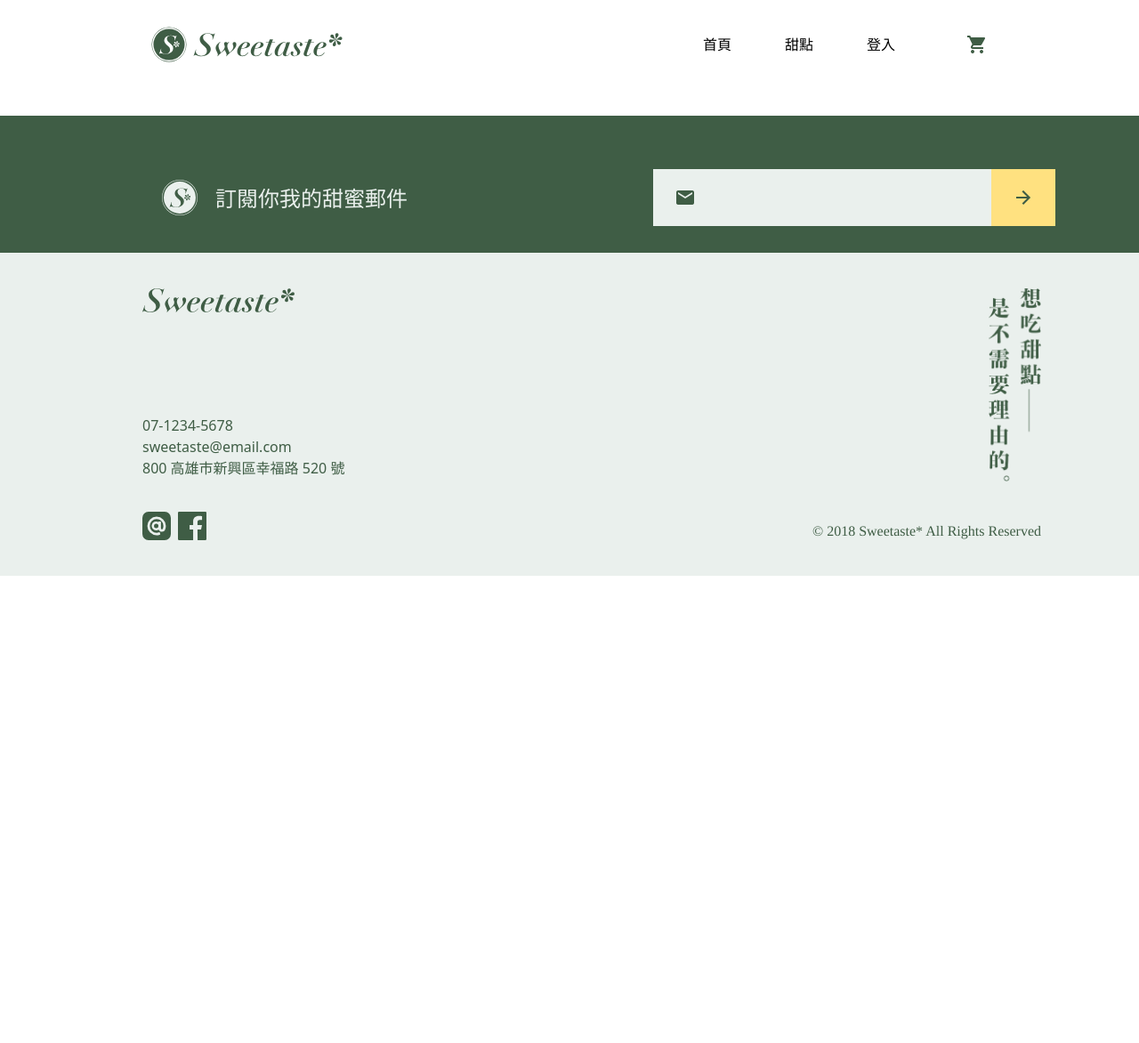
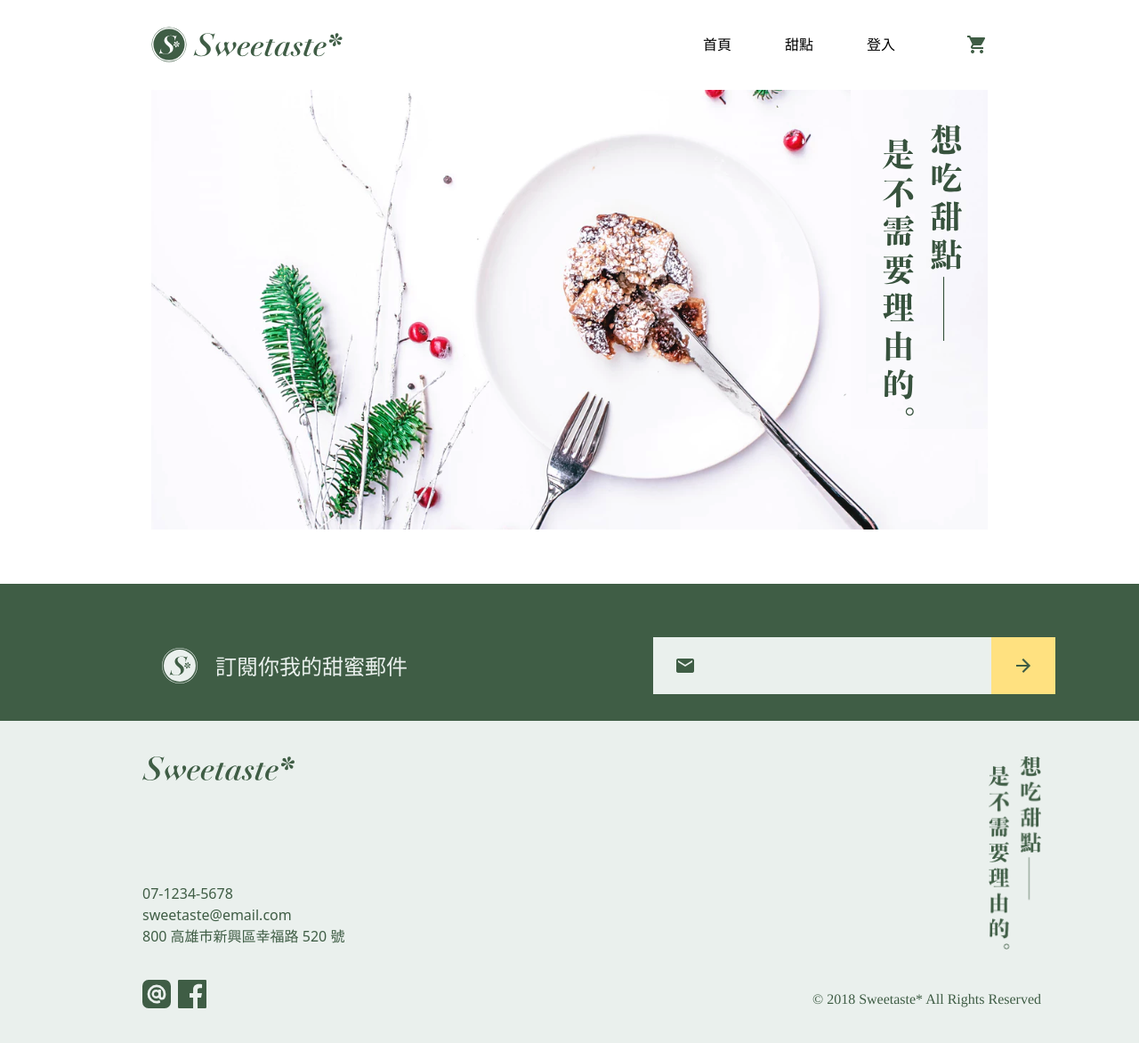
Before and after one commit to Danny-1211/SupaSweet, a React (Vite) app: page /products in a window 1280 px wide. Shown: the whole page at 89% size. Before the commit the page ends 800 px from the top, so only its background shows below. Built offline with nearby package versions, Linux system fonts and the light colour scheme; no server answers; the database is empty.

Commit message:
add rules

```diff
--- a/src/components/Footer.jsx
+++ b/src/components/Footer.jsx
@@ -8,7 +8,7 @@ import footerSlogan from '../assets/images/wantToEat.png';
 export function Footer() {
     return (
         <>
-            <div className="bg-[#EAF0ED]">
+            <footer className="bg-[#EAF0ED]">
                 <div className="footer-sub w-full flex flex-col justify-center items-center bg-[#3F5D45] mt-[30px] lg:max-w-[100%]">
                     <div className="sub-mail w-full flex flex-col justify-center items-center bg-[#3F5D45] mt-[30px] px-[30px] py-[30px] gap-[33px]
             lg:flex-row  lg:gap-[60px]">
@@ -32,7 +32,7 @@ export function Footer() {
                 <div className="footer-intro w-full  flex flex-col justify-between items-start px-[30px] py-[40px] gap-[23px]
                 lg:max-w[1024px] lg:pl-[160px] lg:flex-row lg:justify-center lg:items-center lg:gap-0">
                     <div className="footer-left w-full flex flex-col justify-start items-start gap-[40px]
-                    lg:gap-[115px] ">
+                    lg:gap-[115px]  ">
                         <div className="left-log">
                             <img className="object-cover w-[171px]" src={logoType} alt="logoType" />
                         </div>
@@ -59,7 +59,7 @@ export function Footer() {
                         </div>
                     </div>
                 </div>
-            </div>
+            </footer>
         </>
     )
 }
--- /dev/null
+++ b/src/constant/rule.js
@@ -0,0 +1,9 @@
+// 將規則都放在這邊
+
+// 目錄種類跟顯示標籤
+export const CATEGORY = {
+    ALL: {value:'all', label:'所有甜點'},
+    NEW: {value:'new', label: '新品上市'},
+    RECOMMEND: {value:'recommend', label: '人氣推薦'},
+    DAILY: {value:'daily', label: '本日精選'}
+}
--- a/src/pages/Home.jsx
+++ b/src/pages/Home.jsx
@@ -9,9 +9,10 @@ import whyEatBanner from '../assets/images/whyEat_banner.png';
 import dontReasonSlogan from '../assets/images/dontReason.png';
 import dontReasonSloganMobile from '../assets/images/dontReason_horizan.png';
 import { useProducts } from "../hooks/useProducts";
+import { CATEGORY } from '../constant/rule.js';
 import "../assets/styles/home.scss";
 export function Home() {
-    const { products, error } = useProducts({ category: 'DAILY' });
+    const { products, error } = useProducts({ category: CATEGORY.DAILY.value});
     return (
         <div className="w-full">
             <div className="w-full flex flex-col justify-start lg:px-[42px] lg:py-[30px] lg:mb-[80px]">
--- a/src/pages/Products.jsx
+++ b/src/pages/Products.jsx
@@ -1,8 +1,25 @@
+import { useState, useMemo } from 'react';
+import productBanner from '../assets/images/banner.png';
+import { useProducts } from '../hooks/useProducts.js';
+import { CATEGORY } from '../constant/rule.js';
+import { CATEGORY_LABELS } from '../utils/productUtils.js';
+export function Products() {
+    // 這一頁先全拿,目錄篩選的事情就交給介面處理,不根據目錄改變來請求 api
+    const { products, error } = useProducts({ category: CATEGORY.ALL.value });
+    console.log(CATEGORY_LABELS)
 
-export function Products() {
     return (
-        <>
-        </>
+        <div className="w-full">
+            <div className="products-banner">
+                <img className="w-full mx-auto object-cover sm:h-[277px] lg:max-w-[940px] lg:h-[496px]" src={productBanner} alt="productBanner" />
+            </div>
+            <div className="products-list w-full flex flex-col justify-center items-center gap-[30px]">
+                <div className="list-category w-full flex flex-col justify-center items-center">
+                    {/* 類別區塊 */}
+                </div>
+                <div className="list-items"></div>
+            </div>
+        </div>
     )
 }
 export default Products;
--- a/src/services/productService.js
+++ b/src/services/productService.js
@@ -1,14 +1,13 @@
 // product 相關的取資料放在這裡
 import { supabase } from '../lib/supabase.js';
-
+import { CATEGORY } from '../constant/rule.js';
 export async function getProducts(options = {}) {
     const { category } = options; // 參數為目錄，之後篩選資料用
 
     try {
         let query = null;
         query = supabase.from('product').select('*');
-
-        if (category && category !== 'ALL') {
+        if (category && category !== CATEGORY.ALL.value) {
             query = query.eq('category', category);
         }
 
--- /dev/null
+++ b/src/utils/productUtils.js
@@ -0,0 +1,12 @@
+import { CATEGORY } from '../constant/rule.js';
+
+// 目錄規則陣列
+const CATEGORY_LIST = Object.values(CATEGORY);
+
+// 取得歸折定義的目錄
+export const CATEGORY_LABELS = CATEGORY_LIST.map(item => item.label);
+
+// 計算每種類別的總數
+export function calculateEveryCategoryCount() {
+
+}
```
